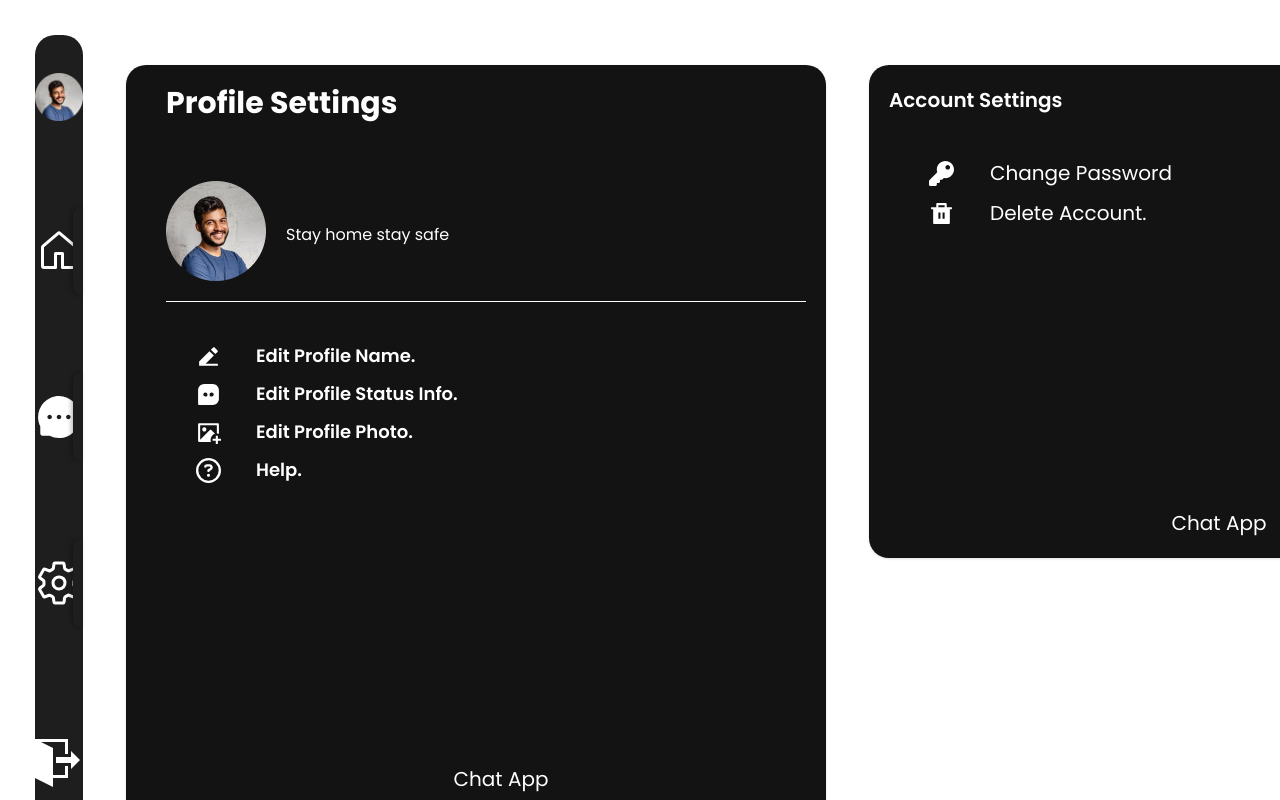
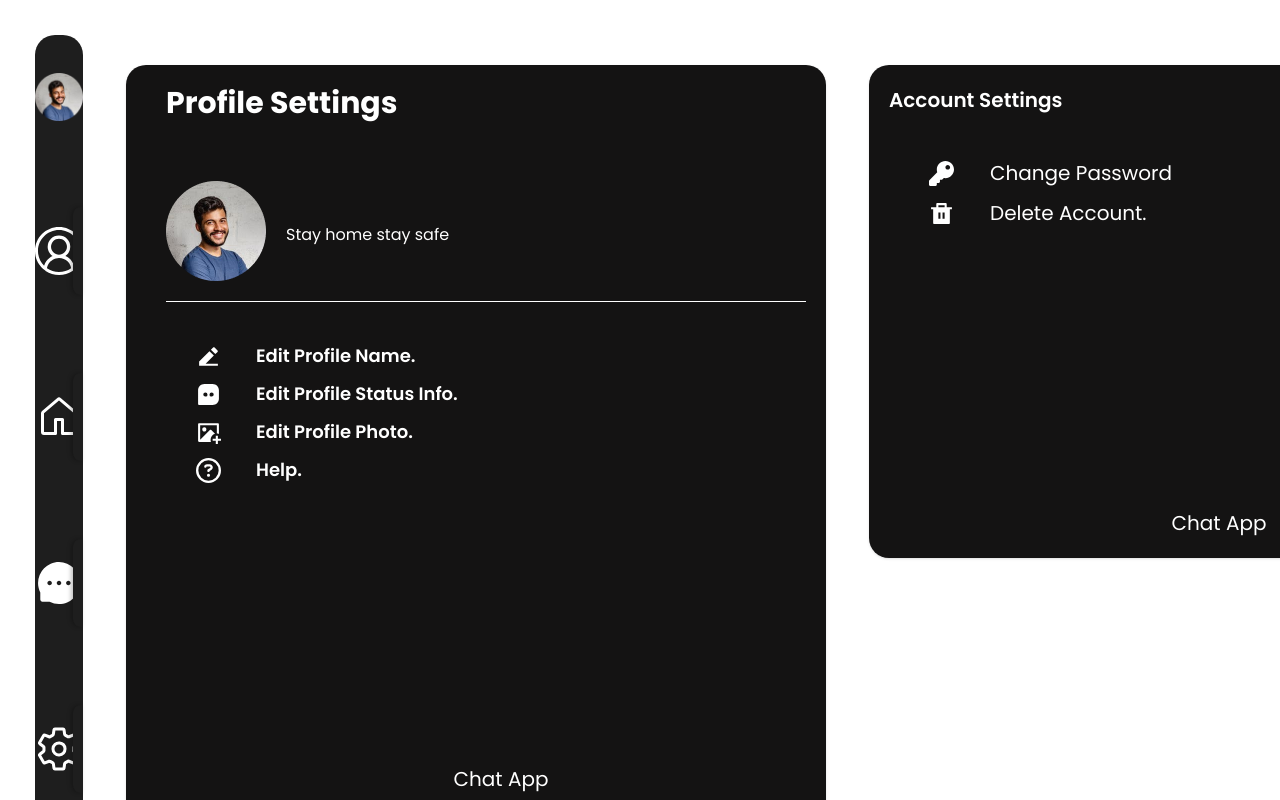
Before and after one commit to Tarak95/Postman, a React (Vite) app: page /Settings in a window 1280 px wide. Shown: the top 800 px of the page. Built offline with nearby package versions, Linux system fonts and the light colour scheme.

Commit message:
New update added

```diff
--- a/src/App.jsx
+++ b/src/App.jsx
@@ -8,6 +8,7 @@ import ForgotPassword from "./components/page/ForgotPassword";
 import Home from "./components/page/Home";
 import Message from "./components/Message/Message";
 import Settings from "./components/page/Settings";
+import { Portfolio } from "./components/Portfolio/Portfolio";
 
 
 function App() {
@@ -41,6 +42,10 @@ function App() {
       path: "/Settings",
       element: <Settings/> ,
     },
+    {
+      path: "/Portfolio",
+      element: <Portfolio/> ,
+    },
 
   ]);
 
--- /dev/null
+++ b/src/components/Portfolio/Portfolio.jsx
@@ -0,0 +1,17 @@
+import React from 'react'
+import Sidebar from '../Sidebar/Sidebar'
+import main from '../../assets/main.png'
+
+export const Portfolio = () => {
+  return (
+    <div className='flex items-center'>
+        <div className='ml-[412px] w-full h-full'>
+        <img src={main} alt="" />
+    fsadsad
+    </div>
+
+
+
+    </div>
+  )
+}
--- a/src/components/Sidebar/Sidebar.jsx
+++ b/src/components/Sidebar/Sidebar.jsx
@@ -4,6 +4,9 @@ import { GoHome } from "react-icons/go";
 import { AiFillMessage } from "react-icons/ai";
 import { IoSettingsOutline } from "react-icons/io5";
 import { ImExit } from "react-icons/im";
+
+import { VscAccount } from "react-icons/vsc";
+
 
 
 
@@ -46,13 +49,21 @@ const Sidebar = ({ active }) => {
 
     return (
         <>
-            <div className='bg-[#1E1E1E] font-primary text-white w-[186px] h-screen rounded-[20px] relative'>
+            <div className='bg-[#1E1E1E] font-primary text-white w-[186px]  rounded-[20px] relative'>
                 <div className='flex justify-center pt-[38px]'>
                     <img src={profilepic} alt="" />
                 </div>
 
                 <div className='flex justify-center mt-2 text-xl font-bold'>
                     <p>{data?.displayName || data?.user?.displayName}</p>
+                </div>
+
+                <div className={`relative after:absolute after:content-[""] after:top-0 after:left-0 after:w-[167px] after:h-full ${active == "home" ? "after:bg-[#40DED1]" : "after:bg-transparent"}  after:z-[-1] z-1 after:ml-[20px] after:rounded-lg before:absolute before:content-[""] before:top-0 before:right-0 before:h-full before:w-[10px] before:bg-[#1E1E1E] before:rounded-tl-lg before:rounded-bl-lg before:shadow-2xl/90 before:shadow-[-2px_0px_4px_0px_rgba(0,0,0,0.25)]      flex justify-center mt-[78px] py-[20px] cursor-pointer`}>
+
+                    <Link to="/Portfolio">
+                    <VscAccount className={`text-5xl ${active == "home" ? "text-[#1E1E1E]" : "text-white"} `} />
+                    </Link>
+
                 </div>
 
                 <div>
@@ -86,7 +97,7 @@ const Sidebar = ({ active }) => {
                     </div>
                 </div>
 
-                <div className='absolute left-[50%] translate-x-[-50%] bottom-[48px]'>
+                <div className='flex justify-center mt-[334px] pb-[47px] py-5   '>
 
                     <ImExit onClick={handleSignOut} className='text-5xl text-white cursor-pointer' />
 
```
Also changed, not shown: src/assets/main.png (added).
